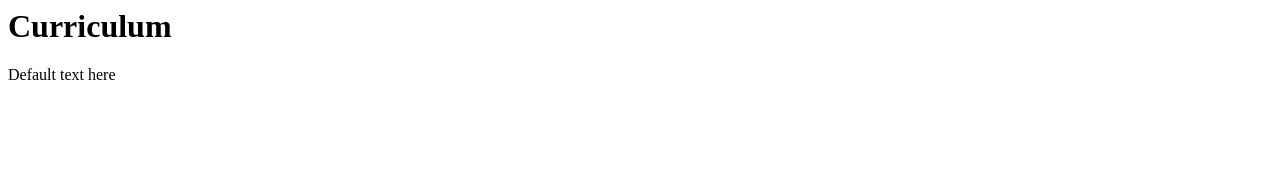
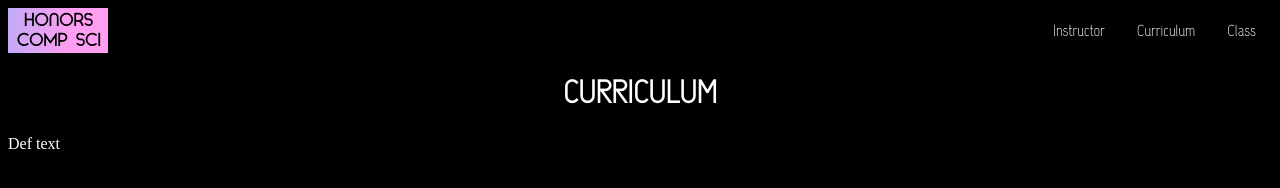
Before and after one commit to hapev/Evan-LucasCompSciWebsite, a plain HTML site: page Pages/Curriculum.html in a window 1280 px wide. Drawn offline with Linux system fonts and the light colour scheme.

Commit message:
Finished Logo, Added Fonts, Added Option Bar
So ive been doing big shit lucas dont fuck with it

```diff
--- a/Pages/Curriculum.html
+++ b/Pages/Curriculum.html
@@ -1,13 +1,25 @@
 <html>
     <head>
-        <Title>Home</Title>
+        <Title>Curriculum</Title>
+        <link href = "../allFiles.css" type = "text/css" rel = "stylesheet">
+
+       <ul class = navbar>
+            <li class = "pic"><a class = "pic" href = "../Index.html"><img src ="../IndexPhotos/Logo.png"></a></li>
+           <li><a href ="Class.html">Class</a></li>
+           <li><a href ="Curriculum.html">Curriculum</a></li>
+               <li><a href ="Instructor.html">Instructor</a></li>
+        </ul>
+
     </head>
+
     <Body>
-    <h1>
-    Curriculum
+
+        <h1>
+    CURRICULUM
     </h1>
-    <p>
-    Default text here
-        </p>
+
+       <p>
+    Def text
+    </p>
     </Body>
 </html>
--- /dev/null
+++ b/allFiles.css
@@ -0,0 +1,63 @@
+@font-face {
+font-family: Capsuula;
+src: url(/Fonts/Capsuula.ttf);
+}
+
+.navbar {
+list-style-type: none;
+    margin: 0;
+    padding: 0;
+    overflow: hidden;
+
+
+
+
+
+}
+
+.navbar li{
+    float:right;
+
+
+}
+
+.navbar li a{
+   display: block;
+    font-family: Capsuula,Tahoma,  sans-serif;
+
+    color: white;
+    text-align: center;
+    padding: 12.75px 16px;
+    text-decoration: none;
+}
+.navbar li :hover{
+    background-color: hsl(199, 69%, 30%)
+
+
+}
+li.pic{
+   float:left;
+
+}
+li.pic a{
+
+    padding: 0px 0px 0px;
+}
+body {
+    background-color: black;
+}
+p{
+
+    color: white;
+}
+h1,h2,h3{
+
+
+
+    font-family: Capsuula,Tahoma,  sans-serif;
+
+    text-align: center;
+
+    color:white;
+
+}
```
Also changed, not shown: Index.html (+17 -4 lines), Pages/Class.html (+14 -4 lines), Pages/Instructor.html (+14 -4 lines), Fonts/Capsuula.ttf (added), IndexPhotos/Logo.png (added).
